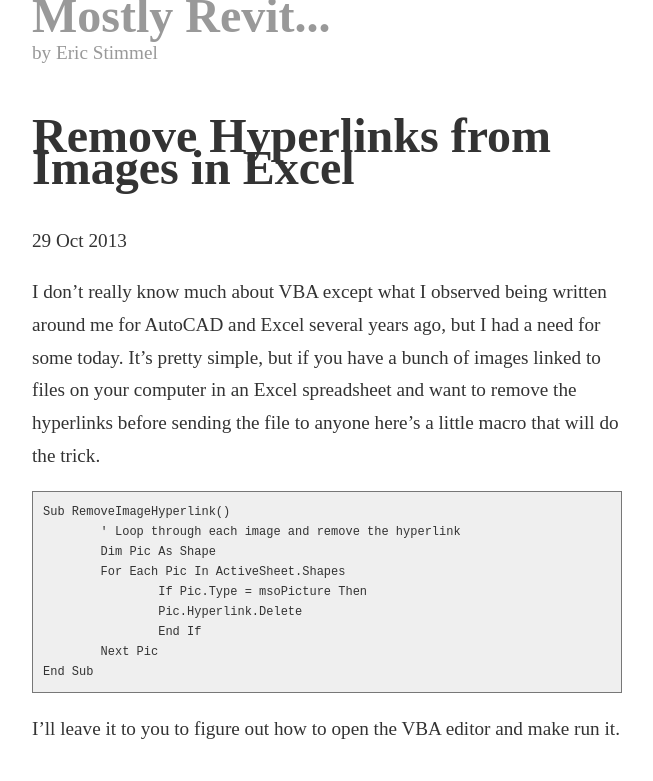
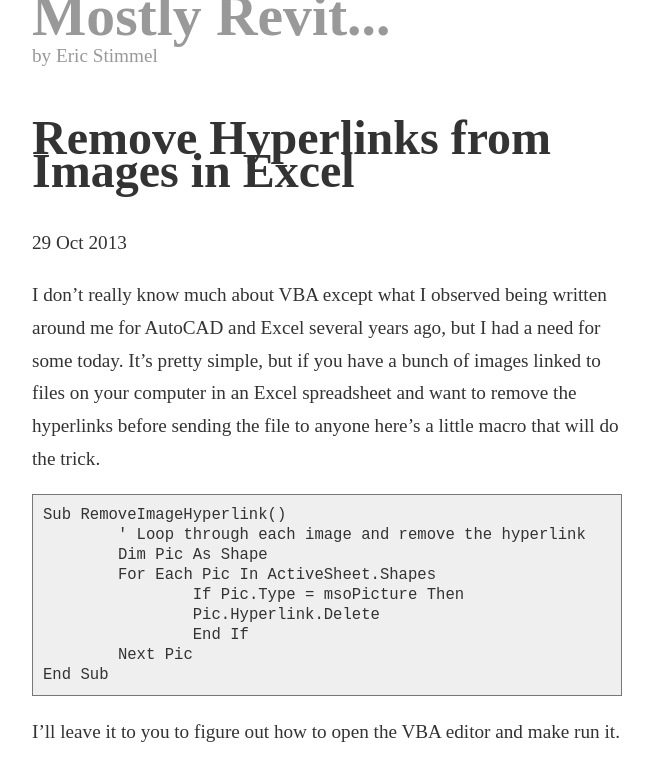
Before and after one commit to estimmel/mostly-revit-blog, a Jekyll site: the page built from _posts/2013-10-29-remove-image-hyperlinks-in-excel.md, in a window 1280 px wide. Shown: the top 781 px of the page, without its empty margins (313-966 px from the left). Built offline with Jekyll 4.4.1, drawn with Linux system fonts in a browser that asks for light colours.

Commit message:
more css updates

```diff
--- a/css/main.css
+++ b/css/main.css
@@ -7,7 +7,7 @@
 	background-color: white;
 }
 #maintitlelink {
-	font-size: 48px;
+	font-size: 3em;
 	display: block;
 	font-weight: bold;
 	margin-bottom: 0.3em;
@@ -41,7 +41,7 @@
 	margin: 0;
 	overflow: auto;
 	overflow-y: hidden;
-	font-size: 12px;
+	font-size: 1em;
 	line-height: 20px;
 	background: #efefef;
 	border: 1px solid #777;
@@ -50,7 +50,7 @@
 }
 img {
     display: block;
-    max-width:550px;
+    max-width:590px;
     width: auto;
     height: auto;
 }
```
